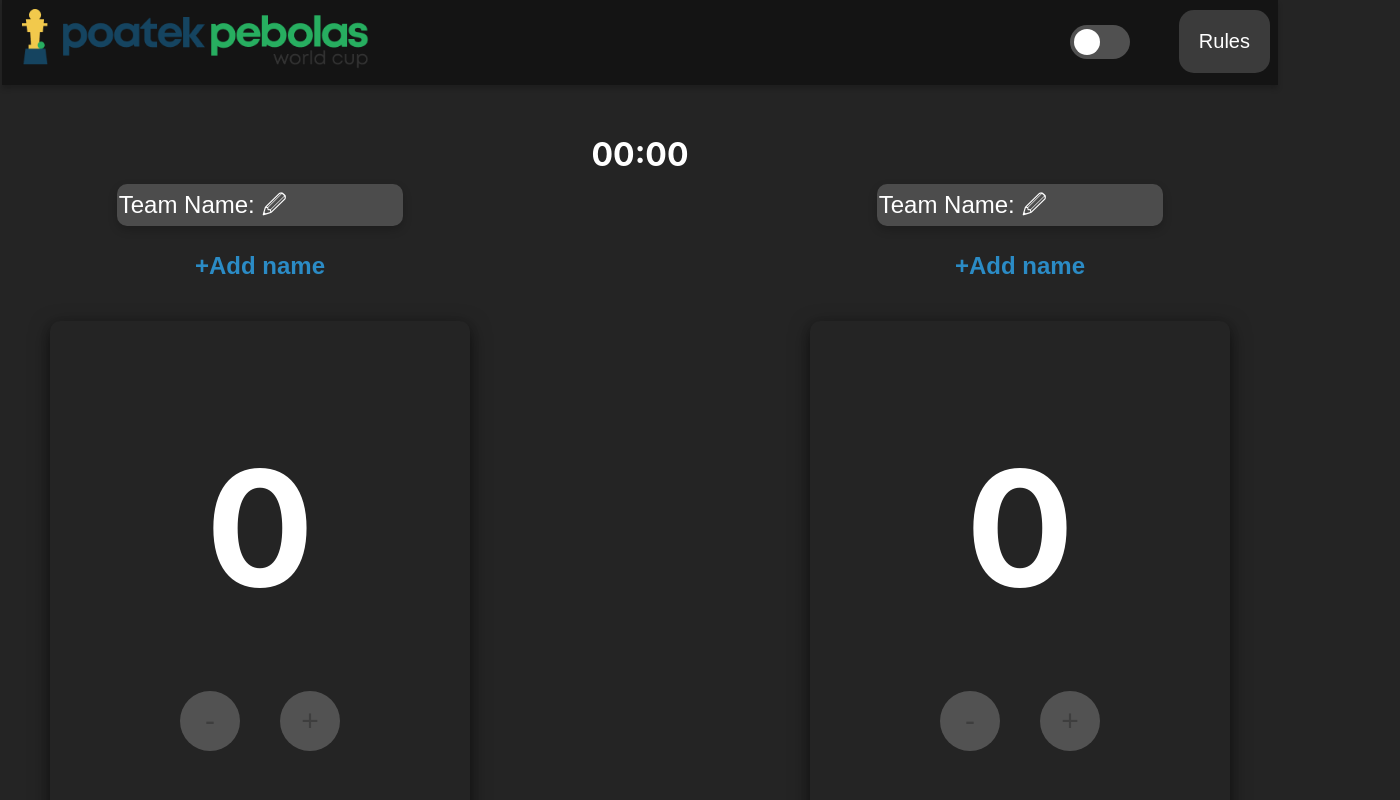
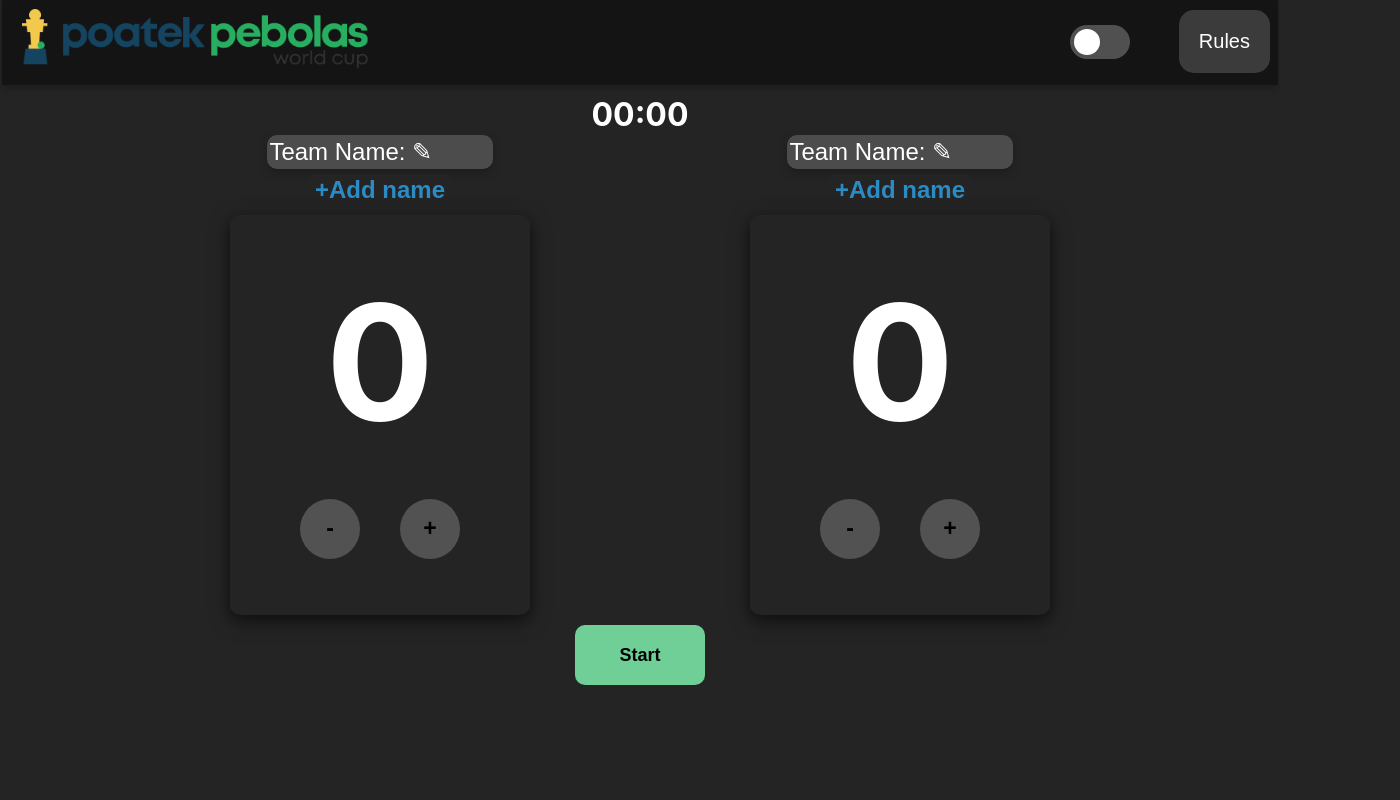
Before and after one commit to NiltonCalegariPoatek/-pebolas-project, a React (Create React App) app: page / in a window 1280 px wide. Shown: the top 800 px of the page, 1400 px wide, since content can reach past the window. Built offline with nearby package versions, Linux system fonts and the light colour scheme.

Commit message:
🎨 Styling details

```diff
--- a/src/App.css
+++ b/src/App.css
@@ -25,6 +25,7 @@
   top: 0;
   border-radius: 15px;
   border: none;
+  color:black;
 }
 
 .scores-super-container {
@@ -41,11 +42,11 @@
 .score {
   font-size: 40px;
   padding: 20px;
-  margin-right: 180px;
-  margin-left: 180px;
-  margin-top: 40px;
-  width: 60%;
-  height: 500px;
+  margin-right: 140px;
+  margin-left: 140px;
+  margin-top: 10px;
+  width: 50%;
+  height: 360px;
   box-shadow: 0 4px 10px 0 rgba(0, 0, 0, 0.2), 0 6px 20px 0 rgba(0, 0, 0, 0.19);
   border-radius: 10px;
 
@@ -67,13 +68,17 @@
   font-size: 30px;
   border: none;
   background-color: rgb(214, 214, 214);
+  color:black;
+  text-align: center;
+  font-size: 23px;
+  font-weight: 700;
 }
 
 
 .number {
   height: 20%;
   width: 100%;
-  margin-top: 90px;
+  margin-top: 30px;
   margin-bottom: 160px;
   font-size: 160px;
   border-bottom: 0px;
@@ -82,27 +87,27 @@
 
 
 .names-input {
-  width: 90%;
-  height: 5vh;
-  box-shadow: 0 4px 10px 0 rgba(0, 0, 0, 0.2), 0 6px 20px 0 rgba(0, 0, 0, 0);
-  border: none;
+  width: 70%;
+  height: 4vh;
   font-size: x-large;
   border-radius: 10px;
-  margin-top: 10px;
+  margin-top: 0px;
+  border-color: rgb(223, 223, 223);
+  margin:1px;
 }
+
 .addname {
-  margin-top:25px;
+  margin-top: 5px;
   border: none;
   background-color: white;
-  color:rgb(43,139,197);
-  font-size:x-large;
+  color: rgb(43, 139, 197);
+  font-size: x-large;
   font-weight: bold;
 }
 
 .clock-container {
-
   align-items: flex-end;
-  padding-top: 50px;
+  padding-top: 10px;
 }
 
 .clock {
@@ -130,6 +135,7 @@
   max-width: 640px;
   background-color: whitesmoke;
   border-radius: 20px;
+  font-size: 20px;
 }
 
 .popup-content .close-button {
@@ -138,11 +144,16 @@
   right: 16px;
   border: none;
   font-size: 30px;
+  color:black;
 }
 
 .rules-title {
   color: #6FCF97;
   ;
+}
+
+.rules-list {
+  text-align: left;
 }
 
 .start-button {
@@ -153,7 +164,8 @@
   border: none;
   font-weight: bold;
   font-size: large;
-  margin-top: 20px;
+  margin-top: 10px;
+  color:black;
 }
 
 .stop-button {
@@ -164,7 +176,8 @@
   border: none;
   font-weight: bold;
   font-size: large;
-  margin-top: 20px;
+  margin-top: 10px;
+  color:black;
 }
 
 .team-names {
@@ -195,4 +208,87 @@
   background-color: rgb(221, 221, 221);
   height: 50px;
   margin: 20px;
+  color:black;
 }
+
+.switch {
+  position: relative;
+  display: inline-block;
+  width: 60px;
+  height: 34px;
+  position: absolute;
+  right: 0;
+  top: 0;
+  border-radius: 15px;
+  margin-right: 150px;
+  margin-top: 25px;
+}
+
+.switch input {
+  opacity: 0;
+  width: 0;
+  height: 0;
+}
+
+.slider {
+  position: absolute;
+  cursor: pointer;
+  top: 0;
+  left: 0;
+  right: 0;
+  bottom: 0;
+  background-color: rgb(80, 80, 80);
+  -webkit-transition: .4s;
+  transition: .4s;
+}
+
+.slider:before {
+  position: absolute;
+  content: "";
+  height: 26px;
+  width: 26px;
+  left: 4px;
+  bottom: 4px;
+  background-color: white;
+  -webkit-transition: .4s;
+  transition: .4s;
+}
+
+input:checked+.slider {
+  background-color: #bdbdbd;
+}
+
+input:focus+.slider {
+  box-shadow: 0 0 1px #666666;
+}
+
+input:focus+.slider {
+    box-shadow: 0 0 1px #666666;
+}
+
+input:checked+.slider:before {
+  -webkit-transform: translateX(26px);
+  -ms-transform: translateX(26px);
+  transform: translateX(26px);
+}
+
+/* Rounded sliders */
+.slider.round {
+  border-radius: 34px;
+}
+
+.slider.round:before {
+  border-radius: 50%;
+}
+
+.winner-crown {
+  height: 90%;
+  width: 50%;
+}
+
+.name-crown-container {
+  display: flex;
+  align-items: center;
+  height: 10vh;
+  width: 10vw;
+}
--- a/src/Components/AdditionalNameInput.jsx
+++ b/src/Components/AdditionalNameInput.jsx
@@ -6,9 +6,9 @@ const AdditionalNameInput = ({ teamColor, teamName, handleTeamNameChange }) => {
         <>
             {addedName ?
                 <form className='names'>
-                    <input className='names-input' type={"text"} placeholder="Team Name: 🖉"
+                    <input className='names-input' type={"text"} placeholder="Team Name: ✎"
                         value={teamName} onChange={(e) => handleTeamNameChange(teamColor, e.target.value)}
-                        maxLength='17'/>
+                        maxLength='10'/>
                 </form>
                 :
                 <button className="addname" onClick={() =>setAddedName(true)}>+Add name</button>
--- a/src/Components/NameInput.jsx
+++ b/src/Components/NameInput.jsx
@@ -1,9 +1,9 @@
 const NameInput = ({ teamColor, teamName, handleTeamNameChange }) => {
     return (
         <form className='names'>
-            <input className='names-input' type={"text"} placeholder="Team Name: 🖉"
+            <input className='names-input' type={"text"} placeholder="Team Name: ✎"
                 value={teamName} onChange={(e) => handleTeamNameChange(teamColor, e.target.value)}
-                maxLength='17'/>
+                maxLength='10'/>
         </form>
     )
 }
--- a/src/Components/PopUp.jsx
+++ b/src/Components/PopUp.jsx
@@ -4,7 +4,7 @@ function PopUp(props) {
             <div className='popup-content'>
                 <button className='close-button' onClick={() => props.setTrigger(false)}>x</button>
                 <h3 className='rules-title'>Rules</h3>
-                <ul>
+                <ul className='rules-list'>
                     <li>The team that scores 10 points with a difference of 2 points wins. In the case of a 9-9 score, the game ends when one of the teams opens up a 2-point lead.</li>
                     <p/>
                     <li>The match starts with the ball being launched by one of the sides of the table in the middle of the field. Throughout the game, the team that suffered the goal starts relaunching the ball.</li>
--- a/src/Dark-app.css
+++ b/src/Dark-app.css
@@ -51,11 +51,11 @@ body {
 
     font-size: 40px;
     padding: 20px;
-    margin-right: 260px;
-    margin-left: 260px;
-    margin-top: 40px;
+    margin-right: 140px;
+    margin-left: 140px;
+    margin-top: 10px;
     width: 50%;
-    height: 500px;
+    height: 360px;
     box-shadow: 0 4px 10px 0 rgba(0, 0, 0, 0.2), 0 6px 20px 0 rgba(0, 0, 0, 0.5);
     border-radius: 10px;
 
@@ -77,13 +77,17 @@ body {
     font-size: 30px;
     border: none;
     background-color: rgb(82, 82, 82);
+    color: black;
+    text-align: center;
+    font-size: 23px;
+    font-weight: 700;
 }
 
 
 .number {
     height: 20%;
     width: 100%;
-    margin-top: 90px;
+    margin-top: 30px;
     margin-bottom: 160px;
     font-size: 160px;
     border-bottom: 0px;
@@ -92,15 +96,15 @@ body {
 
 
 .names-input {
-    width: 90%;
-    height: 5vh;
+    width: 70%;
+    height: 4vh;
     box-shadow: 0 4px 10px 0 rgba(0, 0, 0, 0.2), 0 6px 20px 0 rgba(0, 0, 0, 0);
     border: none;
     font-size: x-large;
     border-radius: 10px;
     background-color: rgb(76, 76, 76);
     color: white;
-    margin-top: 10px;
+    margin: 1px;
 }
 
 ::placeholder {
@@ -108,7 +112,7 @@ body {
 }
 
 .addname {
-    margin-top: 25px;
+    margin-top: 5px;
     border: none;
     background-color: rgb(36, 36, 36);
     color: rgb(43, 139, 197);
@@ -117,11 +121,8 @@ body {
 }
 
 .clock-container {
-
     align-items: flex-end;
-    padding-top: 50px;
-
-
+    padding-top: 10px;
 }
 
 .clock {
@@ -166,6 +167,10 @@ body {
     color: #6FCF97;
 }
 
+.rules-list {
+    text-align: left;
+  }
+
 .start-button {
     height: 60px;
     width: 130px;
@@ -174,7 +179,8 @@ body {
     border: none;
     font-weight: bold;
     font-size: large;
-    margin-top: 20px;
+    margin-top: 10px;
+    color: black;
 }
 
 .stop-button {
@@ -185,13 +191,14 @@ body {
     border: none;
     font-weight: bold;
     font-size: large;
-    margin-top: 20px;
+    margin-top: 10px;
+    color:black;
 }
 
 .team-names {
     font-size: xx-large;
     margin: 0;
-    width:100%;
+    width: 100%;
 }
 
 .winner {
@@ -295,6 +302,6 @@ input:checked+.slider:before {
 .name-crown-container {
     display: flex;
     align-items: center;
-    height:10vh;
-    width:10vw;
+    height: 10vh;
+    width: 10vw;
 }
```
